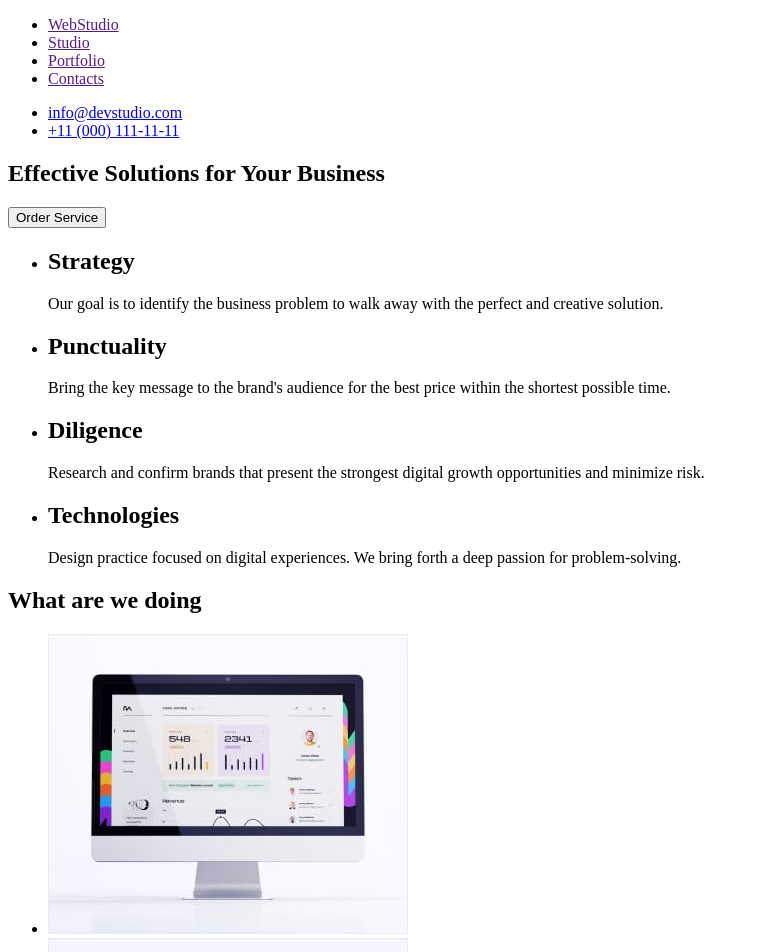
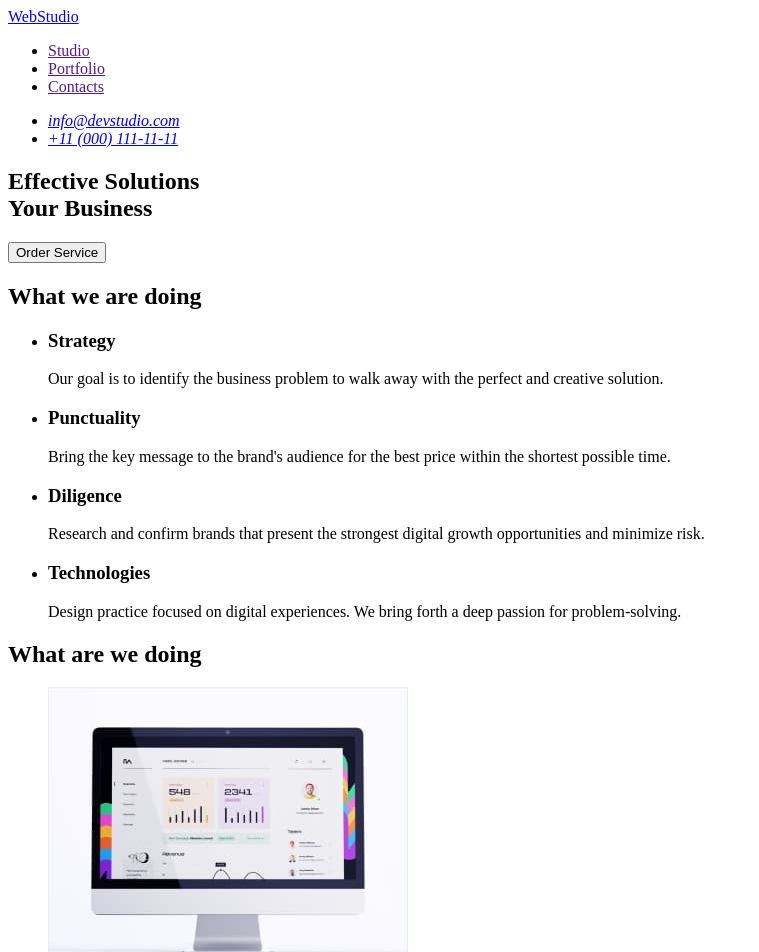
Before and after one commit to Zakhark0/goit-markup-hw-01, a plain HTML site: page index.html in a window 1280 px wide. Shown: the top 952 px of the page, without its empty margins (0-759 px from the left). Drawn offline with Linux system fonts and the light colour scheme.

Commit message:
правки після автоперевірки

```diff
--- a/index.html
+++ b/index.html
@@ -9,43 +9,42 @@
 <body>
   <header>
     <nav>
+      <a href=”./index.html”> WebStudio </a></li>
       <ul>
-        <li><a href="">WebStudio</a></li>
-        <li><a href="">Studio</a></li>
-        <li><a href="">Portfolio</a></li>
-        <li><a href="">Contacts</a></li>
+        <li><a href=""> Studio </a></li>
+        <li><a href=""> Portfolio </a></li>
+        <li><a href=""> Contacts </a></li>
       </ul>
     </nav>
-    <div>
+    <address>
       <ul>
-        <li><a href="mailto:info@devstudio.com">info@devstudio.com</a></li>
-        <li><a href="tel:+11(000)111-11-11">+11 (000) 111-11-11</a></li>
+        <li><a href="mailto:info@devstudio.com"> info@devstudio.com </a></li>
+        <li><a href="tel:+110001111111"> +11 (000) 111-11-11 </a></li>
       </ul>
-    </div>
+    </address>
   </header>
   <main>
-    <div>
-      <section>
-        <h1>Effective Solutions for Your Business</h1>
-        <button>Order Service</button>
-      </section>
-    </div>
     <section>
+      <h1> Effective Solutions<br>Your Business  </h1>
+      <button type=”button”> Order Service </button>
+    </section>
+    <section>
+      <h2> What we are doing </h2>
       <ul>
         <li>
-          <h2>Strategy</h2>
+          <h3> Strategy</h3>
           <p>Our goal is to identify the business problem to walk away with the perfect and creative solution. </p>
         </li>
         <li>
-          <h2>Punctuality</h2>
+          <h3> Punctuality</h3>
           <p>Bring the key message to the brand's audience for the best price within the shortest possible time.</p>
         </li>
         <li>
-          <h2>Diligence</h2>
+          <h3> Diligence</h3>
           <p>Research and confirm brands that present the strongest digital growth opportunities and minimize risk.</p>
         </li>
         <li>
-          <h2>Technologies</h2>
+          <h3> Technologies</h3>
           <p>Design practice focused on digital experiences. We bring forth a deep passion for problem-solving.</p>
         </li>
       </ul>
@@ -86,7 +85,7 @@
   </main>
   <footer>
     <div>
-      <a href="/">WebStudio</a>
+      <a href=./index.html>WebStudio</a>
       <p>Increase the flow of customers and sales for your business with digital marketing & growth solutions.</p>
     </div>
   </footer>
```
